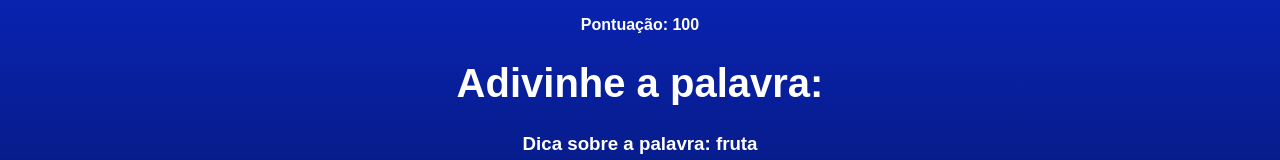
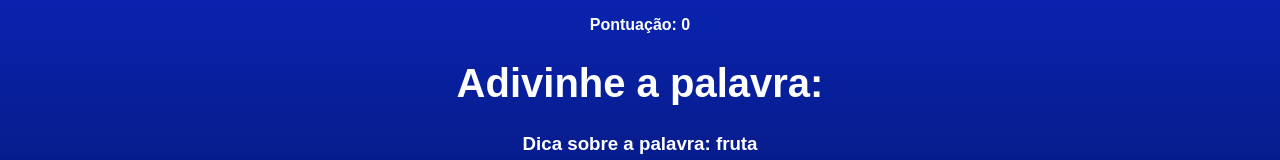
Before and after one commit to Wilian-Pereira-W/project-secret-word, a React (Create React App) app: page / in a window 1280 px wide. Shown: the top 160 px of the page. Built offline with nearby package versions, Linux system fonts and the light colour scheme.

Commit message:
feat:  manter o score zerado quando atualizar a tela

```diff
--- a/src/App.js
+++ b/src/App.js
@@ -61,12 +61,15 @@ function App() {
 
   useEffect(() => {
 
-    const uniqueLetters = [...new Set(letters)]
+    const uniqueLetters = [...new Set(letters)];
 
     if(guessedLetters.length === uniqueLetters.length) {
       setScore((actualScore) => actualScore += 100);
 
       startGame();
+    }
+    if(guessedLetters.length === 0 && uniqueLetters.length === 0) {
+      setScore(0);
     }
 
   }, [guessedLetters, letters, startGame]);
```
